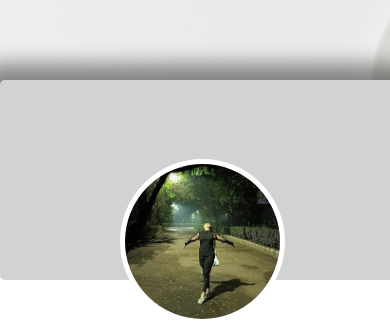
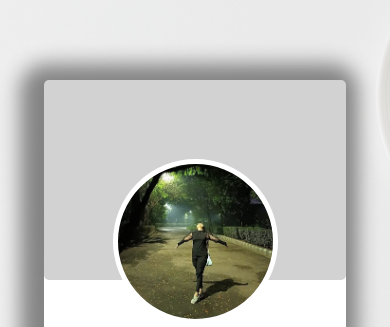
Before and after one commit to amitchurasia0101/KARINASHAW, a plain HTML site: page index.html in a window 390 px wide. Shown: the top 327 px of the page. Drawn offline with Linux system fonts and the light colour scheme; a web font is replaced by a local one.

Commit message:
Update style.css

```diff
--- a/style.css
+++ b/style.css
@@ -13,13 +13,14 @@ body{
     background-repeat: no-repeat;
 }
 .container{
+    transition: all 2s ease-out;
     display: flex;
     flex-direction: column;
     background-color: #ffffff;
 
     border-radius: 10px;
 
-    width: 405px;
+    width: 503px;
     margin: 80px auto;
     height: 660px;
       box-shadow: -6px 2px 20px 18px rgba(0, 0, 0, 0.447);;
@@ -132,3 +133,10 @@ button {
     background-color: #000000a4;
 
 }
+@media screen and (max-width: 600px) {
+    .container{
+        height: 700px;
+        width: 302px;
+    }
+
+}
```
